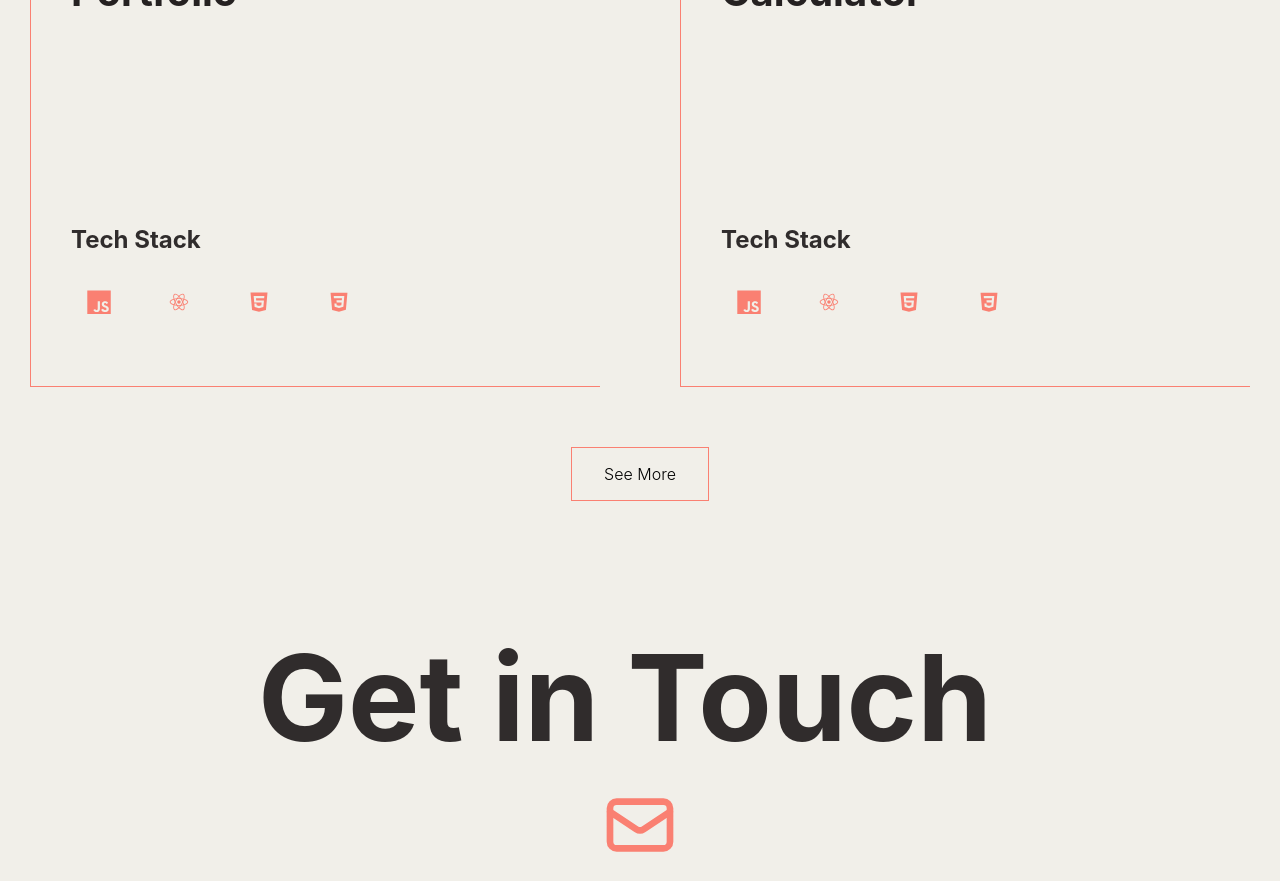
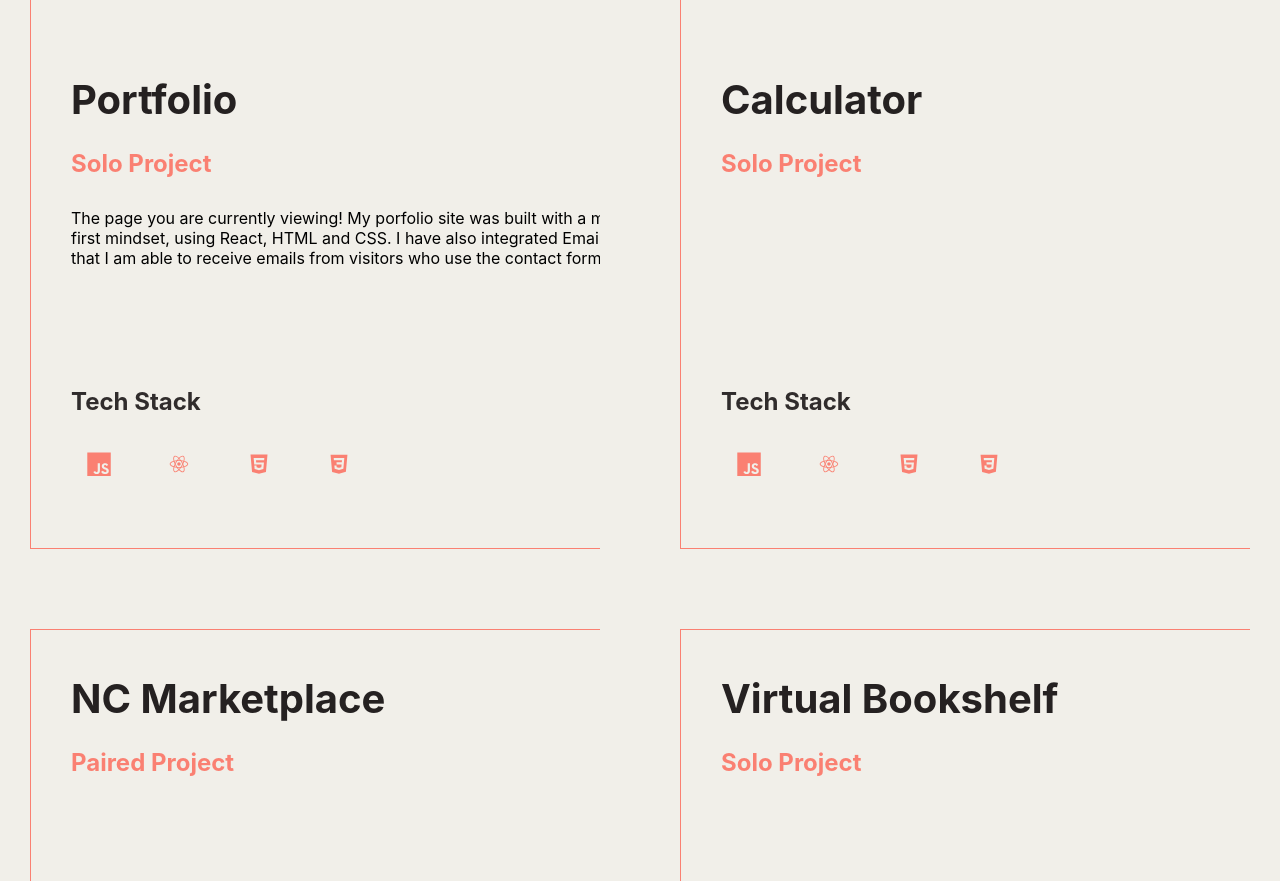
Before and after one commit to leahbanks/portfolio, a React (Create React App) app: page / in a window 1280 px wide. Shown: the part 3380-4261 px from the top of the page. Built offline with nearby package versions, Linux system fonts and the light colour scheme.

Commit message:
added project data/project type info

```diff
--- a/src/components/ProjectCard/ProjectCard.css
+++ b/src/components/ProjectCard/ProjectCard.css
@@ -75,6 +75,15 @@
   padding-left: 20px;
   padding-top: 30px;
   color: rgb(48, 44, 44);
+  font-size: 3vh;
+}
+
+.project-type {
+  text-align: left;
+  padding-left: 20px;
+  padding-top: 15px;
+  padding-bottom: 10px;
+  color: salmon;
   font-size: 3vh;
 }
 
--- a/src/components/ProjectCard/ProjectCard.jsx
+++ b/src/components/ProjectCard/ProjectCard.jsx
@@ -2,12 +2,11 @@ import "./ProjectCard.css";
 import { FaExternalLinkAlt, FaGithub } from "react-icons/fa";
 
 export default function ProjectCard({ project }) {
-  const { title, info, tech, code, snapshots, website } = project;
+  const { title, type, info, tech, code, snapshots, website } = project;
   return (
     <section className="project-container">
       <li className="project-card" style={{ listStyle: "none" }}>
         <div>
-
           <div className="project-icons">
             {code && (
               <a className="githubIcon" href={code} target="_blank" rel="noreferrer">
@@ -21,6 +20,7 @@ export default function ProjectCard({ project }) {
             )}
           </div>
           <h3>{title}</h3>
+          <h4 className="project-type">{type}</h4>
         </div>
         <p className="project-info">{info}</p>
         <h4 className="tech-heading">Tech Stack</h4>
--- a/src/data/project-data.js
+++ b/src/data/project-data.js
@@ -13,6 +13,7 @@ import { SiPassport, SiGooglemaps } from "react-icons/si";
 export const projects = [
   {
     title: "Through the Fog",
+    type: "Group Project",
     info: "Through the Fog is a mobile app and interactive game built using React Native. The app uses the Google Maps API and geolocational data from your phone to unveil the areas you have visited in real time, allowing you to see which parts of the world you have discovered in detail. With help from the Through the Fog API, a user is able to create an account, store their progress/data, view scoreboards and post photo markers to document their travels.",
     tech: [
       { name: "javascript logo", img: <DiJsBadge /> },
@@ -29,6 +30,7 @@ export const projects = [
   },
   {
     title: "NC News",
+    type: "Solo Project",
     info: "NC News is an interactive web application built using React. It serves as a news aggregation and comments board, allowing users to log in, browse the various articles by topic/popularity and get involved in the discussion. The app uses the NC News API to fetch the stories and allow the logged in user to interact with them via comments and votes.",
     tech: [
       { name: "javascript logo", img: <DiJsBadge /> },
@@ -42,6 +44,7 @@ export const projects = [
   },
   {
     title: "Through the Fog API",
+    type: "Group Project",
     info: "",
     tech: [
       { name: "javascript logo,", img: <DiJsBadge /> },
@@ -53,6 +56,7 @@ export const projects = [
   },
   {
     title: "NC News API",
+    type: "Solo Project",
     info: "NC News API is a RESTful API built using Javascript, Node.js, PostgreSQL and Express.js. It has been designed to provide the functionality behind and interactive web application, which will serve as a Reddit-style news aggregation and comments board.",
     tech: [
       { name: "javascript logo", img: <DiJsBadge /> },
@@ -65,7 +69,8 @@ export const projects = [
   },
   {
     title: "Portfolio",
-    info: "",
+    type: "Solo Project",
+    info: "The page you are currently viewing! My porfolio site was built with a mobile-first mindset, using React, HTML and CSS. I have also integrated EmailJS so that I am able to receive emails from visitors who use the contact form.",
     tech: [
       { name: "javascript logo", img: <DiJsBadge /> },
       { name: "react logo", img: <DiReact /> },
@@ -78,6 +83,7 @@ export const projects = [
   },
   {
     title: "Calculator",
+    type: "Solo Project",
     info: "",
     tech: [
       { name: "javascript logo", img: <DiJsBadge /> },
@@ -89,4 +95,32 @@ export const projects = [
     snapshots: [],
     website: "",
   },
+  {
+    title: "NC Marketplace",
+    type: "Paired Project",
+    info: "",
+    tech: [
+      { name: "javascript logo", img: <DiJsBadge /> },
+      { name: "react logo", img: <DiReact /> },
+      { name: "html-logo", img: <DiHtml5 /> },
+      { name: "css logo", img: <DiCss3 /> },
+    ],
+    code: "",
+    snapshots: [],
+    website: "",
+  },
+  {
+    title: "Virtual Bookshelf",
+    type: "Solo Project",
+    info: "",
+    tech: [
+      { name: "javascript logo", img: <DiJsBadge /> },
+      { name: "react logo", img: <DiReact /> },
+      { name: "html-logo", img: <DiHtml5 /> },
+      { name: "css logo", img: <DiCss3 /> },
+    ],
+    code: "",
+    snapshots: [],
+    website: "",
+  },
 ];
```
